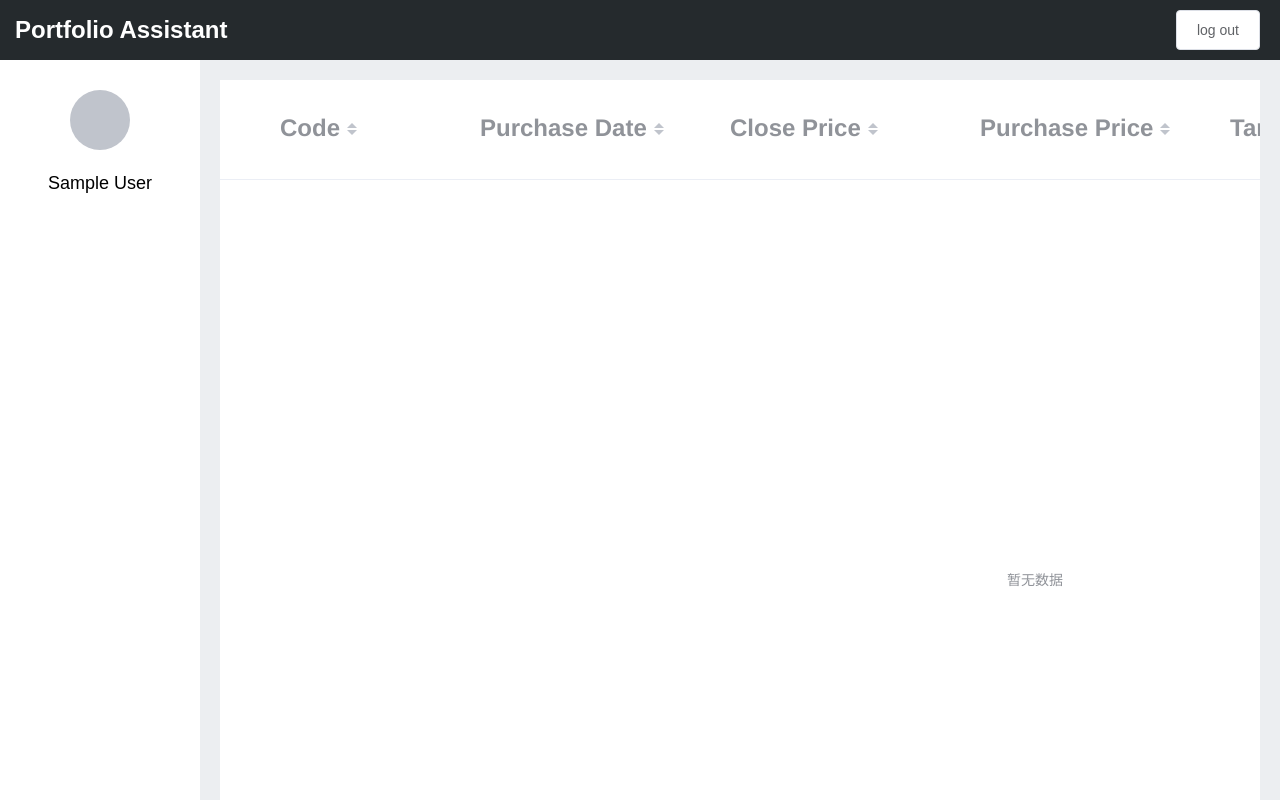
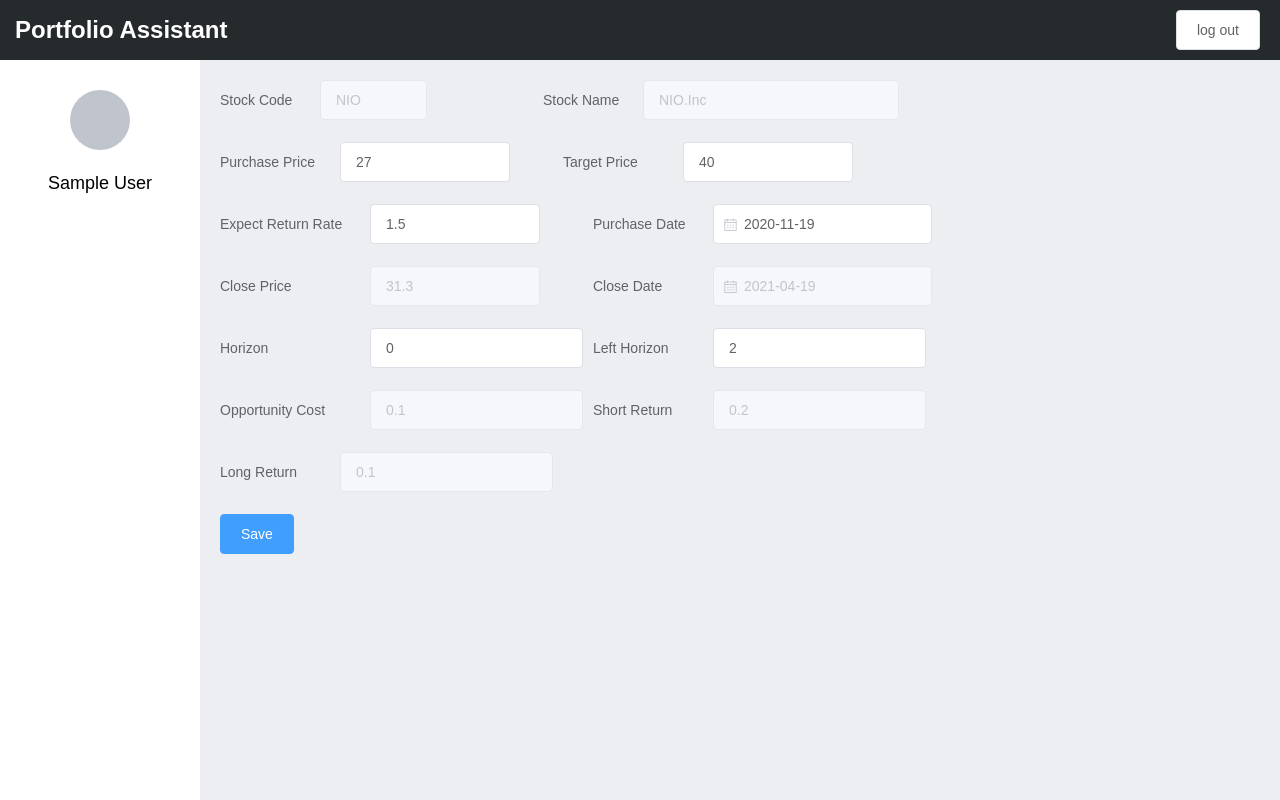
Before and after one commit to gtalarico/django-vue-template, a Vue app: page /home in a window 1280 px wide. Shown: the top 800 px of the page. Built offline with nearby package versions, Linux system fonts and the light colour scheme; no server answers; sample sign-in values are in the browser's storage.

Commit message:
moreinfo

```diff
--- /dev/null
+++ b/src/components/MoreInfo.vue
@@ -0,0 +1,117 @@
+<template>
+
+  <el-form :model="form" ref="form" label-position="left" >
+    <el-form :inline="true">
+      <el-form-item label="Stock Code" prop="stock_code" label-width="100px" class="item_name">
+        <el-input  v-model="form.stock_code" :disabled="true" style="width: 50%"></el-input>
+      </el-form-item>
+      <el-form-item label="Stock Name" prop="stock_name" label-width="100px">
+        <el-input v-model="form.stock_name" :disabled="true" style="width: 120%"></el-input>
+      </el-form-item>
+    </el-form>
+    <el-form :inline="true">
+      <el-form-item label="Purchase Price" prop="purchase_price" label-width="120px">
+        <el-input  v-model="form.purchase_price" style="width: 80%"></el-input>
+      </el-form-item>
+      <el-form-item label="Target Price" prop="target_price" label-width="120px">
+        <el-input  v-model="form.target_price" style="width: 80%"></el-input>
+      </el-form-item>
+    </el-form>
+
+    <el-form :inline="true">
+      <el-form-item label="Expect Return Rate" prop="expect_return_rate" label-width="150px">
+        <el-input  v-model="form.expect_return_rate" style="width: 80%"></el-input>
+      </el-form-item>
+      <el-form-item label="Purchase Date" prop="purchase_date" label-width="120px">
+          <el-date-picker  v-model="form.purchase_date" style="width: 90%;"></el-date-picker>
+      </el-form-item>
+    </el-form>
+
+    <el-form :inline="true">
+      <el-form-item label="Close Price" prop="close_price" label-width="150px">
+        <el-input  v-model="form.close_price" :disabled="true" style="width: 80%"></el-input>
+      </el-form-item>
+      <el-form-item label="Close Date" prop="close_date" label-width="120px">
+        <el-date-picker  v-model="form.close_date" :disabled="true" style="width: 90%;"></el-date-picker>
+      </el-form-item>
+    </el-form>
+
+    <el-form :inline="true">
+      <el-form-item label="Horizon" prop="horizon" label-width="150px">
+        <el-input  v-model="form.horizon"></el-input>
+      </el-form-item>
+      <el-form-item label="Left Horizon" prop="left_horizon" label-width="120px">
+        <el-input  v-model="form.left_horizon"></el-input>
+      </el-form-item>
+    </el-form>
+
+    <el-form :inline="true">
+      <el-form-item label="Opportunity Cost" prop="opportunity_cost" label-width="150px">
+        <el-input  v-model="form.opportunity_cost" :disabled="true"></el-input>
+      </el-form-item>
+      <el-form-item label="Short Return" prop="short_return" label-width="120px">
+        <el-input  v-model="form.short_return" :disabled="true"></el-input>
+      </el-form-item>
+      <el-form-item label="Long Return" prop="long_return" label-width="120px">
+        <el-input  v-model="form.long_return" :disabled="true"></el-input>
+      </el-form-item>
+    </el-form>
+    <el-form-item>
+      <el-button type="primary" @click="Save">Save</el-button>
+    </el-form-item>
+
+  </el-form>
+</template>
+
+
+<script>
+import axios from "axios";
+// import {getStore} from "@/config/utils";
+export default {
+  data() {
+    return {
+      form:{
+        stock_code: "NIO",
+        stock_name: "NIO.Inc",
+        purchase_price: 27.0,
+        purchase_date: "2020-11-19",
+        target_price: 40.0,
+        expect_return_rate: 1.5, // means 150%
+        close_price: 31.3,
+        close_date: "2021-4-19",
+        horizon: 0, // less than 1 year yet.
+        opportunity_cost: 0.1,
+        left_horizon: 2,
+        short_return: 0.2,
+        long_return: 0.1
+      },
+    };
+  },
+  // created() {
+  //   axios
+  //       .get("/profile?id=" + 123)
+  //       .then((res) => {
+  //         this.form = res.data;
+  //       })
+  //       .catch((err) => {
+  //         console.error(err);
+  //       });
+  // },
+
+  // methods: {
+  //   Edit(formName) {
+  //     this.$refs[formName].validate((valid) => {
+  //       if (valid) {
+  //         alert('submit!');
+  //       } else {
+  //         console.log('error submit!!');
+  //         return false;
+  //       }
+  //     });
+  //   },
+  //   Back(formName) {
+  //     this.$refs[formName].resetFields();
+  //   }
+  // }
+}
+</script>
--- a/src/views/Home.vue
+++ b/src/views/Home.vue
@@ -18,7 +18,7 @@
         </el-row>
       </el-aside>
 
-      <el-main> <StockTrack/> </el-main>
+      <el-main> <MoreInfo/> </el-main>
     </el-container>
   </el-container>
 </template>
@@ -27,11 +27,12 @@
 // import HomeMenu from "@/components/Menu";
 import { getStore, removeItem } from "@/config/utils";
 import StockTrack from "@/components/StockTrack";
+import MoreInfo from "@/components/MoreInfo";
 import axios from "axios";
 export default {
   name: "home",
   components: {
-    StockTrack
+    MoreInfo
   },
   methods: {
     logout() {
```
Also changed, not shown: src/components/Profile.vue (added, +76 -0 lines).
